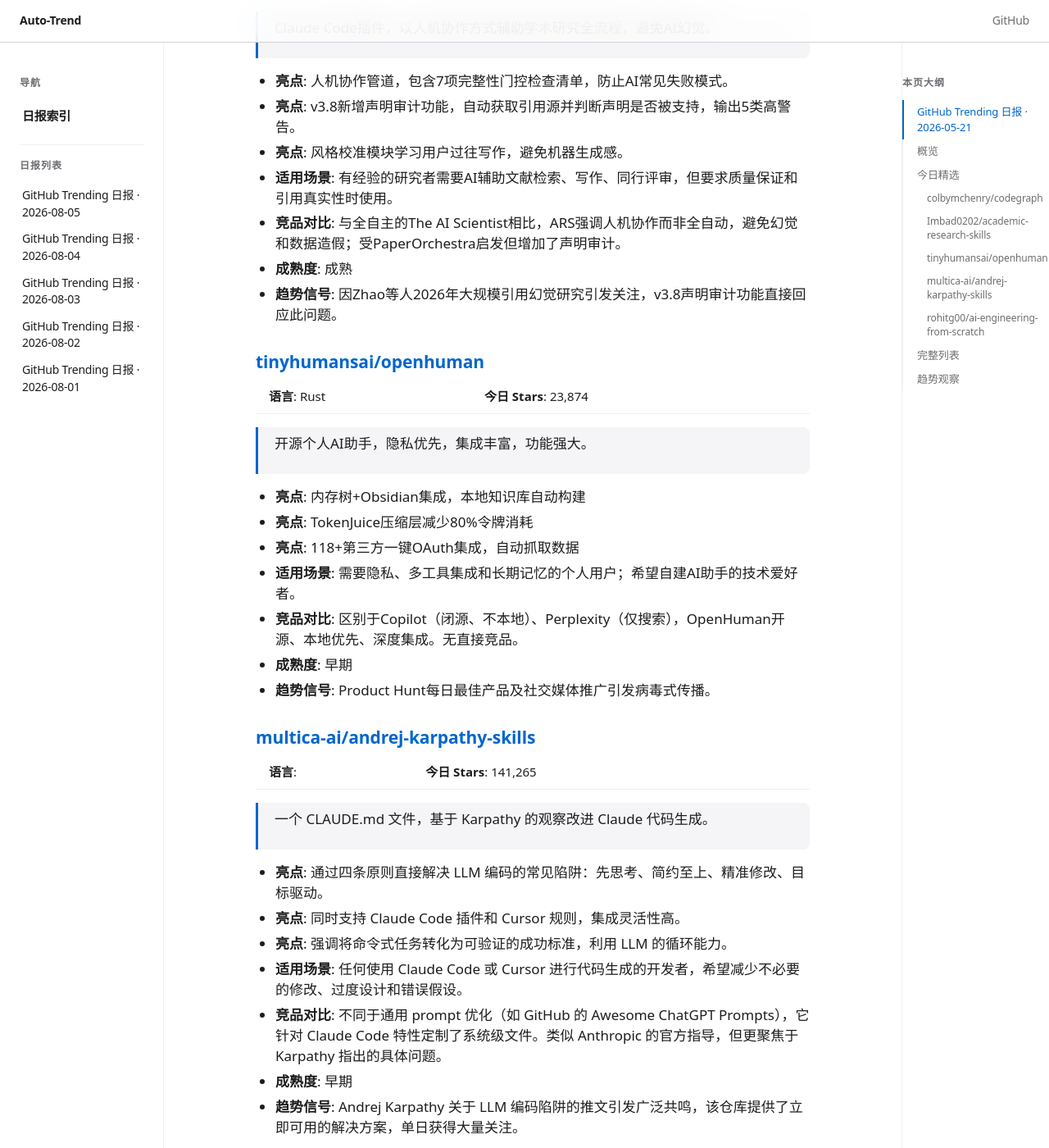
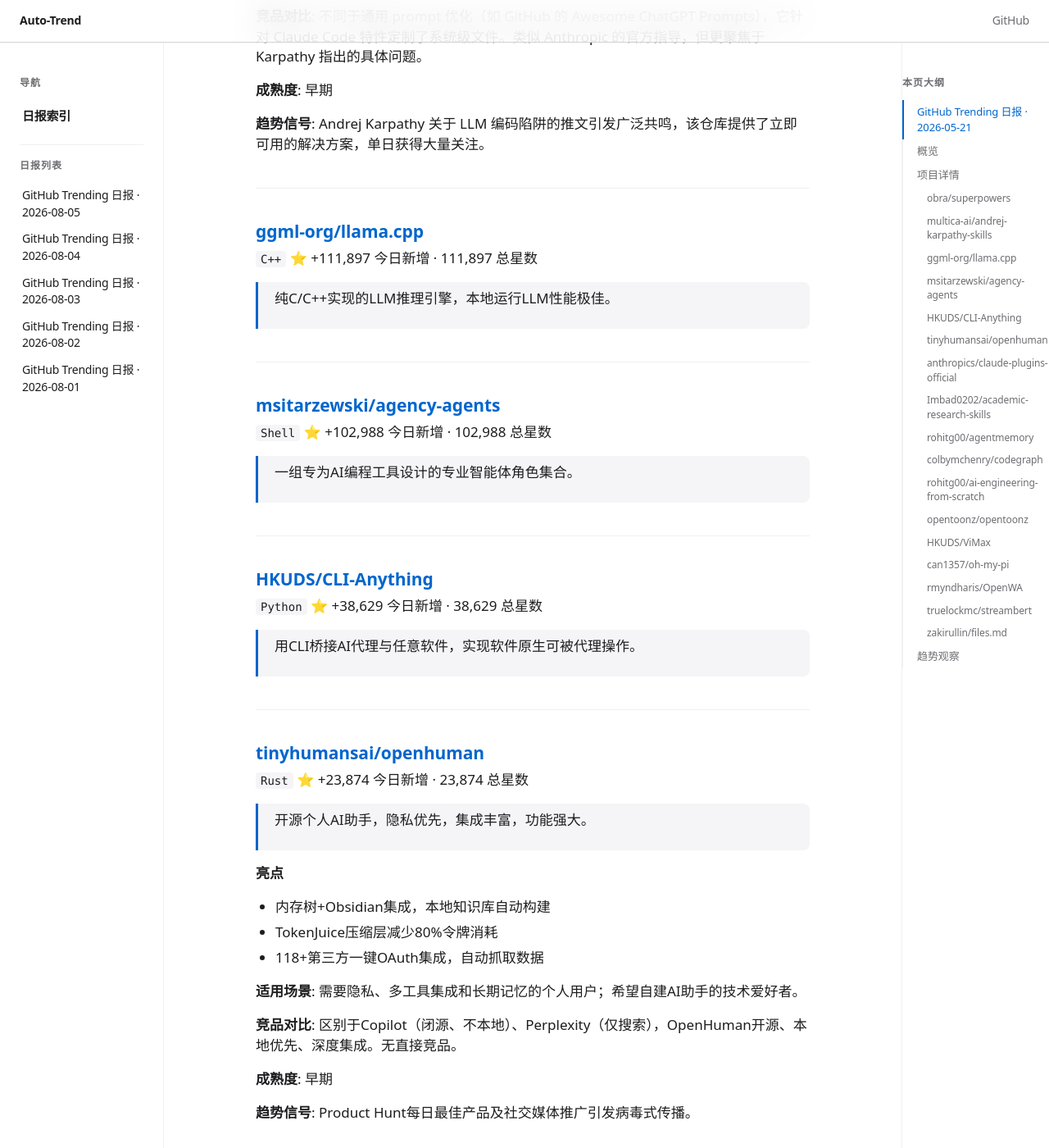
Before and after one commit to int2t05/auto-trend, a Jekyll site: the page built from docs/daily/2026-05-21.md, in a window 1280 px wide and 1400 px high, scrolled down 1118 px. Shown: the whole window at 82% size. Built offline with Jekyll 4.4.1, drawn with Linux system fonts in a browser that asks for light colours; our own code applies the rules of GitHub Pages for plain Markdown files; some of the changed text lies outside the part shown.

Commit message:
fix trending daily-star parsing and refactor pipeline
The fetcher read the stargazers link (total stars) as "stars today",
so every report showed 今日新增 == 总星数. Parse the real "N stars
today" span instead, drop dead fields (forks_today, topics), guard
config against empty env vars, and align docs/reports with the code.

Co-Authored-By: Claude Opus 4.6 <noreply@anthropic.com>

```diff
--- a/docs/daily/2026-05-21.md
+++ b/docs/daily/2026-05-21.md
@@ -6,99 +6,213 @@
 
 今日GitHub热点显示AI编码代理生态爆发：预索引知识图、持久记忆、结构化技能库、专业角色集合及Claude Code插件目录等，正将编程助手从单点工具升级为可组装协作系统。同时隐私优先（本地LLM、开源个人助手）与全程学术辅助（人机协作插件）并进，反映开发者既追求代理能力深度，也重视数据主权与协作可靠性。
 
-## 今日精选
+## 项目详情
+
+### [obra/superpowers](https://github.com/obra/superpowers)
+
+ `Shell` ⭐ +200,275 今日新增 · 200,275 总星数
+
+> 为编程Agent提供结构化软件开发方法论和可组合技能库。
+
+---
+
+### [multica-ai/andrej-karpathy-skills](https://github.com/multica-ai/andrej-karpathy-skills)
+
+ ⭐ +141,265 今日新增 · 141,265 总星数
+
+> 一个 CLAUDE.md 文件，基于 Karpathy 的观察改进 Claude 代码生成。
+
+**亮点**
+
+- 通过四条原则直接解决 LLM 编码的常见陷阱：先思考、简约至上、精准修改、目标驱动。
+- 同时支持 Claude Code 插件和 Cursor 规则，集成灵活性高。
+- 强调将命令式任务转化为可验证的成功标准，利用 LLM 的循环能力。
+
+**适用场景**: 任何使用 Claude Code 或 Cursor 进行代码生成的开发者，希望减少不必要的修改、过度设计和错误假设。
+
+**竞品对比**: 不同于通用 prompt 优化（如 GitHub 的 Awesome ChatGPT Prompts），它针对 Claude Code 特性定制了系统级文件。类似 Anthropic 的官方指导，但更聚焦于 Karpathy 指出的具体问题。
+
+**成熟度**: 早期
+
+**趋势信号**: Andrej Karpathy 关于 LLM 编码陷阱的推文引发广泛共鸣，该仓库提供了立即可用的解决方案，单日获得大量关注。
+
+---
+
+### [ggml-org/llama.cpp](https://github.com/ggml-org/llama.cpp)
+
+ `C++` ⭐ +111,897 今日新增 · 111,897 总星数
+
+> 纯C/C++实现的LLM推理引擎，本地运行LLM性能极佳。
+
+---
+
+### [msitarzewski/agency-agents](https://github.com/msitarzewski/agency-agents)
+
+ `Shell` ⭐ +102,988 今日新增 · 102,988 总星数
+
+> 一组专为AI编程工具设计的专业智能体角色集合。
+
+---
+
+### [HKUDS/CLI-Anything](https://github.com/HKUDS/CLI-Anything)
+
+ `Python` ⭐ +38,629 今日新增 · 38,629 总星数
+
+> 用CLI桥接AI代理与任意软件，实现软件原生可被代理操作。
+
+---
+
+### [tinyhumansai/openhuman](https://github.com/tinyhumansai/openhuman)
+
+ `Rust` ⭐ +23,874 今日新增 · 23,874 总星数
+
+> 开源个人AI助手，隐私优先，集成丰富，功能强大。
+
+**亮点**
+
+- 内存树+Obsidian集成，本地知识库自动构建
+- TokenJuice压缩层减少80%令牌消耗
+- 118+第三方一键OAuth集成，自动抓取数据
+
+**适用场景**: 需要隐私、多工具集成和长期记忆的个人用户；希望自建AI助手的技术爱好者。
+
+**竞品对比**: 区别于Copilot（闭源、不本地）、Perplexity（仅搜索），OpenHuman开源、本地优先、深度集成。无直接竞品。
+
+**成熟度**: 早期
+
+**趋势信号**: Product Hunt每日最佳产品及社交媒体推广引发病毒式传播。
+
+---
+
+### [anthropics/claude-plugins-official](https://github.com/anthropics/claude-plugins-official)
+
+ `Python` ⭐ +20,871 今日新增 · 20,871 总星数
+
+> Anthropic官方维护的Claude Code插件目录，构建插件生态系统。
+
+---
+
+### [Imbad0202/academic-research-skills](https://github.com/Imbad0202/academic-research-skills)
+
+ `Python` ⭐ +16,560 今日新增 · 16,560 总星数
+
+> Claude Code插件，以人机协作方式辅助学术研究全流程，避免AI幻觉。
+
+**亮点**
+
+- 人机协作管道，包含7项完整性门控检查清单，防止AI常见失败模式。
+- v3.8新增声明审计功能，自动获取引用源并判断声明是否被支持，输出5类高警告。
+- 风格校准模块学习用户过往写作，避免机器生成感。
+
+**适用场景**: 有经验的研究者需要AI辅助文献检索、写作、同行评审，但要求质量保证和引用真实性时使用。
+
+**竞品对比**: 与全自主的The AI Scientist相比，ARS强调人机协作而非全自动，避免幻觉和数据造假；受PaperOrchestra启发但增加了声明审计。
+
+**成熟度**: 成熟
+
+**趋势信号**: 因Zhao等人2026年大规模引用幻觉研究引发关注，v3.8声明审计功能直接回应此问题。
+
+---
+
+### [rohitg00/agentmemory](https://github.com/rohitg00/agentmemory)
+
+ `TypeScript` ⭐ +15,247 今日新增 · 15,247 总星数
+
+> 为AI编码代理提供持久记忆，基于iii引擎，适配多种工具。
+
+---
 
 ### [colbymchenry/codegraph](https://github.com/colbymchenry/codegraph)
 
-**语言**: TypeScript | **今日 Stars**: 10,263
+ `TypeScript` ⭐ +10,263 今日新增 · 10,263 总星数
 
 > 为AI编码助手提供预索引代码知识图，减少令牌和工具调用。
 
-- **亮点**: 预索引代码知识图，使用FTS5和调用图结构，避免代理重复文件扫描
-- **亮点**: 基于操作系统原生事件的文件监听器，自动同步代码变化
-- **亮点**: 框架感知的路由检测，支持13种Web框架的URL模式到处理器的映射
-- **适用场景**: 适用于使用Claude Code、Cursor、Codex等AI助手的大型代码库开发者，可显著降低API成本和响应时间。
-- **竞品对比**: 与传统grep/read方法或IDE内置搜索相比，CodeGraph通过预索引图直接提供符号关系，避免代理反复扫描文件。类似项目如Sourcegraph的上下文搜索，但CodeGraph完全本地化且专注于AI代理集成。
-- **成熟度**: 成长期
-- **趋势信号**: AI编码助手（如Claude Code、Cursor）普及后，开发者对降低令牌消耗和提升响应速度的需求激增，CodeGraph正好解决此痛点。
+**亮点**
 
-### [Imbad0202/academic-research-skills](https://github.com/Imbad0202/academic-research-skills)
+- 预索引代码知识图，使用FTS5和调用图结构，避免代理重复文件扫描
+- 基于操作系统原生事件的文件监听器，自动同步代码变化
+- 框架感知的路由检测，支持13种Web框架的URL模式到处理器的映射
 
-**语言**: Python | **今日 Stars**: 16,560
+**适用场景**: 适用于使用Claude Code、Cursor、Codex等AI助手的大型代码库开发者，可显著降低API成本和响应时间。
 
-> Claude Code插件，以人机协作方式辅助学术研究全流程，避免AI幻觉。
+**竞品对比**: 与传统grep/read方法或IDE内置搜索相比，CodeGraph通过预索引图直接提供符号关系，避免代理反复扫描文件。类似项目如Sourcegraph的上下文搜索，但CodeGraph完全本地化且专注于AI代理集成。
 
-- **亮点**: 人机协作管道，包含7项完整性门控检查清单，防止AI常见失败模式。
-- **亮点**: v3.8新增声明审计功能，自动获取引用源并判断声明是否被支持，输出5类高警告。
-- **亮点**: 风格校准模块学习用户过往写作，避免机器生成感。
-- **适用场景**: 有经验的研究者需要AI辅助文献检索、写作、同行评审，但要求质量保证和引用真实性时使用。
-- **竞品对比**: 与全自主的The AI Scientist相比，ARS强调人机协作而非全自动，避免幻觉和数据造假；受PaperOrchestra启发但增加了声明审计。
-- **成熟度**: 成熟
-- **趋势信号**: 因Zhao等人2026年大规模引用幻觉研究引发关注，v3.8声明审计功能直接回应此问题。
+**成熟度**: 成长期
 
-### [tinyhumansai/openhuman](https://github.com/tinyhumansai/openhuman)
+**趋势信号**: AI编码助手（如Claude Code、Cursor）普及后，开发者对降低令牌消耗和提升响应速度的需求激增，CodeGraph正好解决此痛点。
 
-**语言**: Rust | **今日 Stars**: 23,874
-
-> 开源个人AI助手，隐私优先，集成丰富，功能强大。
-
-- **亮点**: 内存树+Obsidian集成，本地知识库自动构建
-- **亮点**: TokenJuice压缩层减少80%令牌消耗
-- **亮点**: 118+第三方一键OAuth集成，自动抓取数据
-- **适用场景**: 需要隐私、多工具集成和长期记忆的个人用户；希望自建AI助手的技术爱好者。
-- **竞品对比**: 区别于Copilot（闭源、不本地）、Perplexity（仅搜索），OpenHuman开源、本地优先、深度集成。无直接竞品。
-- **成熟度**: 早期
-- **趋势信号**: Product Hunt每日最佳产品及社交媒体推广引发病毒式传播。
-
-### [multica-ai/andrej-karpathy-skills](https://github.com/multica-ai/andrej-karpathy-skills)
-
-**语言**:  | **今日 Stars**: 141,265
-
-> 一个 CLAUDE.md 文件，基于 Karpathy 的观察改进 Claude 代码生成。
-
-- **亮点**: 通过四条原则直接解决 LLM 编码的常见陷阱：先思考、简约至上、精准修改、目标驱动。
-- **亮点**: 同时支持 Claude Code 插件和 Cursor 规则，集成灵活性高。
-- **亮点**: 强调将命令式任务转化为可验证的成功标准，利用 LLM 的循环能力。
-- **适用场景**: 任何使用 Claude Code 或 Cursor 进行代码生成的开发者，希望减少不必要的修改、过度设计和错误假设。
-- **竞品对比**: 不同于通用 prompt 优化（如 GitHub 的 Awesome ChatGPT Prompts），它针对 Claude Code 特性定制了系统级文件。类似 Anthropic 的官方指导，但更聚焦于 Karpathy 指出的具体问题。
-- **成熟度**: 早期
-- **趋势信号**: Andrej Karpathy 关于 LLM 编码陷阱的推文引发广泛共鸣，该仓库提供了立即可用的解决方案，单日获得大量关注。
+---
 
 ### [rohitg00/ai-engineering-from-scratch](https://github.com/rohitg00/ai-engineering-from-scratch)
 
-**语言**: Python | **今日 Stars**: 9,782
+ `Python` ⭐ +9,782 今日新增 · 9,782 总星数
 
 > 开源AI工程课程，从数学到多智能体，435课，4语言，构建可复用产物。
 
-- **亮点**: 课程结构分层递进，每课遵循“构建-使用-发布”三步法
-- **亮点**: 支持Python/TypeScript/Rust/Julia四种语言，覆盖算法到生产部署
-- **亮点**: 每课产出可复用提示词、技能、智能体或MCP服务器，而非仅知识
-- **适用场景**: 适合想深入理解AI原理而非仅调API的开发者，用于系统自学或作为团队培训材料。
-- **竞品对比**: 比fast.ai更底层，比Full Stack Deep Learning更全面；类似《Neural Networks from Scratch》但范围更广。
-- **成熟度**: 早期
-- **趋势信号**: 因“从零构建AI”的完整路线图与免费开放特性契合当前AI学习需求而爆红。
+**亮点**
 
-## 完整列表
+- 课程结构分层递进，每课遵循“构建-使用-发布”三步法
+- 支持Python/TypeScript/Rust/Julia四种语言，覆盖算法到生产部署
+- 每课产出可复用提示词、技能、智能体或MCP服务器，而非仅知识
 
-| 排名 | 项目 | 语言 | Stars | 一句话概括 |
-|------|------|------|-------|-----------|
-| 1 | [colbymchenry/codegraph](https://github.com/colbymchenry/codegraph) | TypeScript | 10,263 | 为AI编码助手提供预索引代码知识图，减少令牌和工具调用。 |
-| 2 | [Imbad0202/academic-research-skills](https://github.com/Imbad0202/academic-research-skills) | Python | 16,560 | Claude Code插件，以人机协作方式辅助学术研究全流程，避免AI幻觉。 |
-| 3 | [tinyhumansai/openhuman](https://github.com/tinyhumansai/openhuman) | Rust | 23,874 | 开源个人AI助手，隐私优先，集成丰富，功能强大。 |
-| 4 | [multica-ai/andrej-karpathy-skills](https://github.com/multica-ai/andrej-karpathy-skills) |  | 141,265 | 一个 CLAUDE.md 文件，基于 Karpathy 的观察改进 Claude 代码生成。 |
-| 5 | [rohitg00/ai-engineering-from-scratch](https://github.com/rohitg00/ai-engineering-from-scratch) | Python | 9,782 | 开源AI工程课程，从数学到多智能体，435课，4语言，构建可复用产物。 |
-| 6 | [HKUDS/CLI-Anything](https://github.com/HKUDS/CLI-Anything) | Python | 38,629 | 用CLI桥接AI代理与任意软件，实现软件原生可被代理操作。 |
-| 7 | [can1357/oh-my-pi](https://github.com/can1357/oh-my-pi) | TypeScript | 5,498 | 终端AI编程代理，集成LSP、调试器和子代理，性能优化显著。 |
-| 8 | [obra/superpowers](https://github.com/obra/superpowers) | Shell | 200,275 | 为编程Agent提供结构化软件开发方法论和可组合技能库。 |
-| 9 | [anthropics/claude-plugins-official](https://github.com/anthropics/claude-plugins-official) | Python | 20,871 | Anthropic官方维护的Claude Code插件目录，构建插件生态系统。 |
-| 10 | [msitarzewski/agency-agents](https://github.com/msitarzewski/agency-agents) | Shell | 102,988 | 一组专为AI编程工具设计的专业智能体角色集合。 |
-| 11 | [rmyndharis/OpenWA](https://github.com/rmyndharis/OpenWA) | TypeScript | 4,936 | 开源自托管WhatsApp API网关，支持多会话和插件化架构。 |
-| 12 | [truelockmc/streambert](https://github.com/truelockmc/streambert) | JavaScript | 3,185 | 基于Electron的跨平台视频流媒体与下载工具，聚合多源无广告。 |
-| 13 | [opentoonz/opentoonz](https://github.com/opentoonz/opentoonz) | C++ | 6,416 | 开源的二维动画制作软件，源自吉卜力工作室定制版本。 |
-| 14 | [zakirullin/files.md](https://github.com/zakirullin/files.md) | Go | 2,271 | 本地优先的Markdown笔记应用，强调隐私和深度思考，极简设计。 |
-| 15 | [rohitg00/agentmemory](https://github.com/rohitg00/agentmemory) | TypeScript | 15,247 | 为AI编码代理提供持久记忆，基于iii引擎，适配多种工具。 |
-| 16 | [ggml-org/llama.cpp](https://github.com/ggml-org/llama.cpp) | C++ | 111,897 | 纯C/C++实现的LLM推理引擎，本地运行LLM性能极佳。 |
-| 17 | [HKUDS/ViMax](https://github.com/HKUDS/ViMax) | Python | 6,165 | 一体化智能体视频生成框架，融合导演/编剧/制片功能。 |
+**适用场景**: 适合想深入理解AI原理而非仅调API的开发者，用于系统自学或作为团队培训材料。
+
+**竞品对比**: 比fast.ai更底层，比Full Stack Deep Learning更全面；类似《Neural Networks from Scratch》但范围更广。
+
+**成熟度**: 早期
+
+**趋势信号**: 因“从零构建AI”的完整路线图与免费开放特性契合当前AI学习需求而爆红。
+
+---
+
+### [opentoonz/opentoonz](https://github.com/opentoonz/opentoonz)
+
+ `C++` ⭐ +6,416 今日新增 · 6,416 总星数
+
+> 开源的二维动画制作软件，源自吉卜力工作室定制版本。
+
+---
+
+### [HKUDS/ViMax](https://github.com/HKUDS/ViMax)
+
+ `Python` ⭐ +6,165 今日新增 · 6,165 总星数
+
+> 一体化智能体视频生成框架，融合导演/编剧/制片功能。
+
+---
+
+### [can1357/oh-my-pi](https://github.com/can1357/oh-my-pi)
+
+ `TypeScript` ⭐ +5,498 今日新增 · 5,498 总星数
+
+> 终端AI编程代理，集成LSP、调试器和子代理，性能优化显著。
+
+---
+
+### [rmyndharis/OpenWA](https://github.com/rmyndharis/OpenWA)
+
+ `TypeScript` ⭐ +4,936 今日新增 · 4,936 总星数
+
+> 开源自托管WhatsApp API网关，支持多会话和插件化架构。
+
+---
+
+### [truelockmc/streambert](https://github.com/truelockmc/streambert)
+
+ `JavaScript` ⭐ +3,185 今日新增 · 3,185 总星数
+
+> 基于Electron的跨平台视频流媒体与下载工具，聚合多源无广告。
+
+---
+
+### [zakirullin/files.md](https://github.com/zakirullin/files.md)
+
+ `Go` ⭐ +2,271 今日新增 · 2,271 总星数
+
+> 本地优先的Markdown笔记应用，强调隐私和深度思考，极简设计。
+
+---
 
 ## 趋势观察
 
--- a/scripts/analyzer.py
+++ b/scripts/analyzer.py
@@ -46,7 +46,6 @@ Description: {repo.get('description', '')}
 Language: {repo.get('language', '')}
 Stars (total): {repo.get('total_stars', 0)}
 Stars today: {repo.get('stars_today', '')}
-Topics: {', '.join(repo.get('topics', []))}
 
 README excerpt:
 {repo.get('readme', '')[:8000]}
--- a/scripts/config.py
+++ b/scripts/config.py
@@ -1,7 +1,7 @@
 import os
 
 LLM_API_KEY = os.environ["LLM_API_KEY"]
-LLM_BASE_URL = os.environ.get("LLM_BASE_URL", "https://api.openai.com/v1")
-LLM_MODEL = os.environ.get("LLM_MODEL", "gpt-4.1-mini")
-DAILY_REPO_LIMIT = int(os.environ.get("DAILY_REPO_LIMIT", "20"))
+LLM_BASE_URL = os.environ.get("LLM_BASE_URL") or "https://api.openai.com/v1"
+LLM_MODEL = os.environ.get("LLM_MODEL") or "gpt-4.1-mini"
+DAILY_REPO_LIMIT = int(os.environ.get("DAILY_REPO_LIMIT") or "20")
 GITHUB_TOKEN = os.environ.get("GITHUB_TOKEN", "")
```
Also changed, not shown: docs/TECH.md (+31 -26 lines), scripts/fetcher.py (+22 -12 lines), scripts/renderer.py (+3 -7 lines), tests/test_analyzer.py (+1 -2 lines), tests/test_fetcher.py (+17 -6 lines), tests/test_renderer.py (+4 -8 lines), README.md, README_CN.md.
